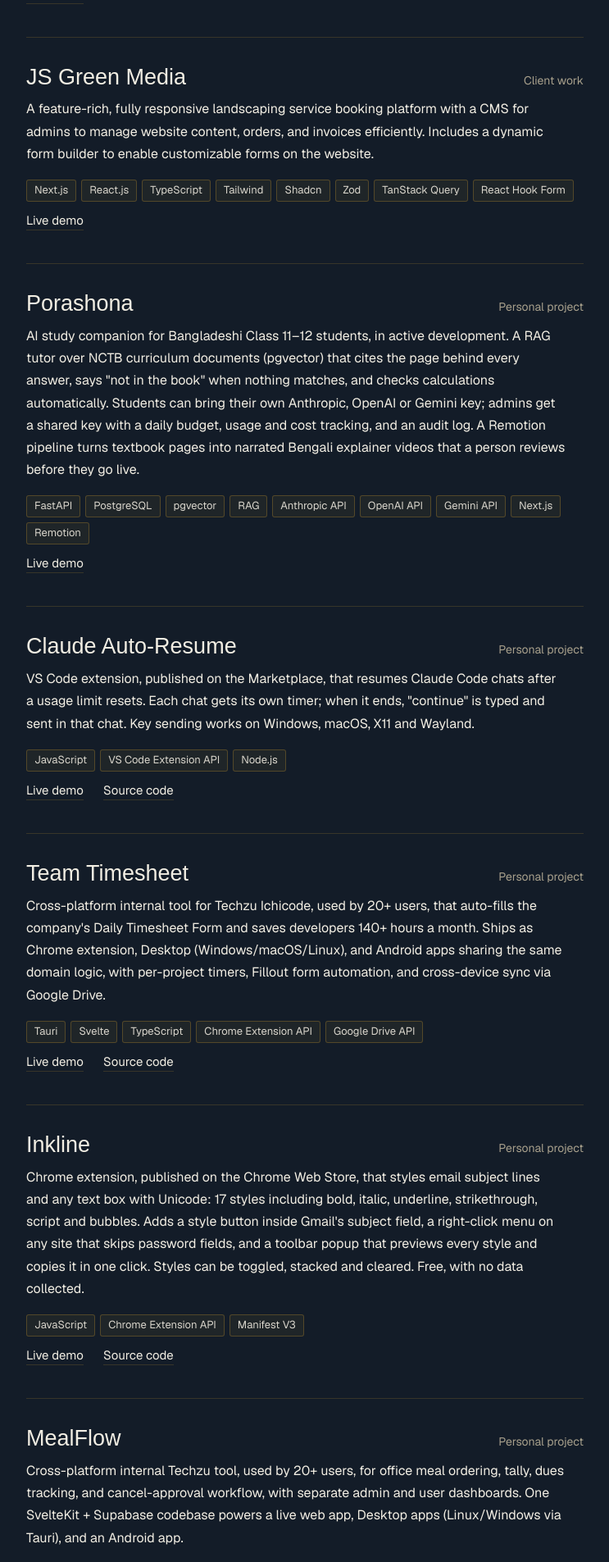
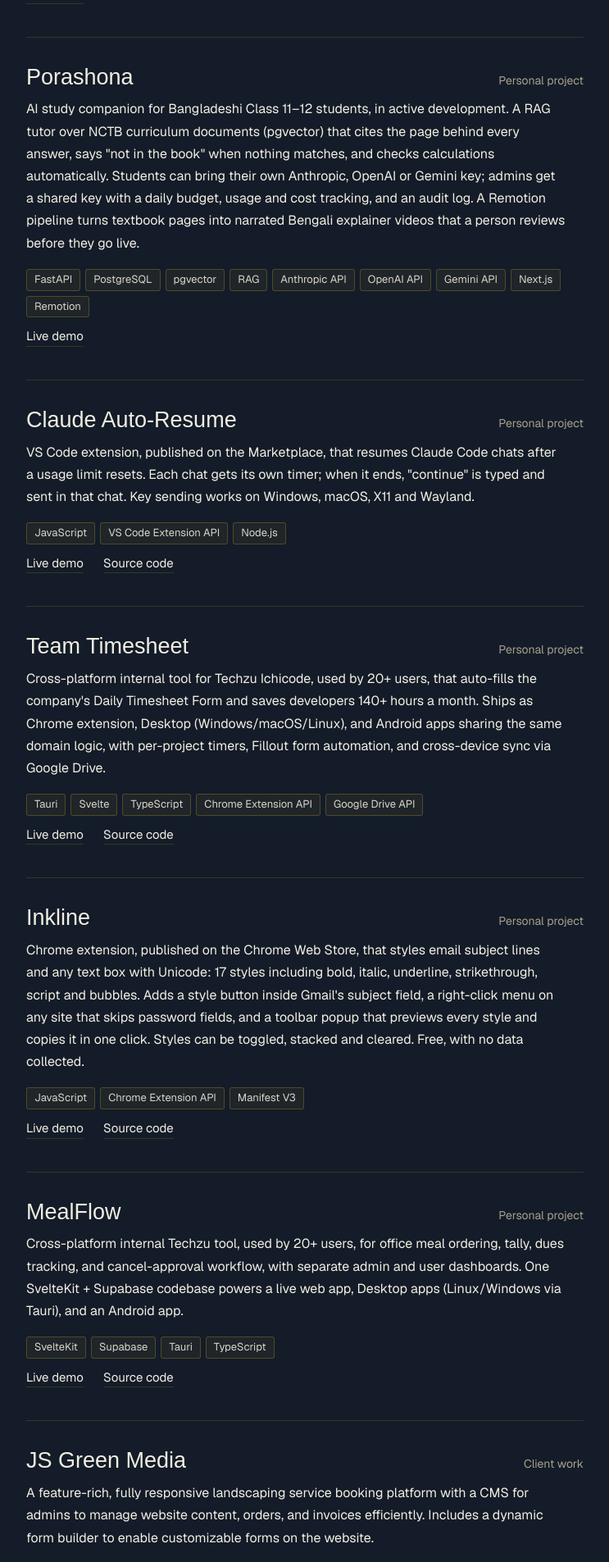
Before and after one commit to Srabon444/portfolio, a Next.js app: page /pro in a window 1280 px wide. Shown: the part 3421-5326 px from the top of the page at 82% size, without its empty margins (388-1131 px from the left). Built offline with nearby package versions, Linux system fonts and the light colour scheme; a web font is replaced by a local one.

Commit message:
Move JS Green Media to the end of the projects list

```diff
--- a/src/data/portfolioData.ts
+++ b/src/data/portfolioData.ts
@@ -141,17 +141,6 @@ export const projects: Project[] = [
     hobby: false,
   },
   {
-    id: 2,
-    title: "JS Green Media",
-    description: "A feature-rich, fully responsive landscaping service booking platform with a CMS for admins to manage website content, orders, and invoices efficiently. Includes a dynamic form builder to enable customizable forms on the website.",
-    technologies: ["Next.js", "React.js", "TypeScript", "Tailwind", "Shadcn", "Zod", "TanStack Query", "React Hook Form"],
-    image: "/images/js-green.png",
-    demoLink: "https://jsgreenmedia.com/",
-    codeLink: "",
-    work: true,
-    hobby: false,
-  },
-  {
     id: 5,
     title: "Porashona",
     description: "AI study companion for Bangladeshi Class 11–12 students, in active development. A RAG tutor over NCTB curriculum documents (pgvector) that cites the page behind every answer, says \"not in the book\" when nothing matches, and checks calculations automatically. Students can bring their own Anthropic, OpenAI or Gemini key; admins get a shared key with a daily budget, usage and cost tracking, and an audit log. A Remotion pipeline turns textbook pages into narrated Bengali explainer videos that a person reviews before they go live.",
@@ -205,6 +194,17 @@ export const projects: Project[] = [
     codeLink: "https://github.com/Srabon444/meal-flow",
     work: false,
     hobby: true,
+  },
+  {
+    id: 2,
+    title: "JS Green Media",
+    description: "A feature-rich, fully responsive landscaping service booking platform with a CMS for admins to manage website content, orders, and invoices efficiently. Includes a dynamic form builder to enable customizable forms on the website.",
+    technologies: ["Next.js", "React.js", "TypeScript", "Tailwind", "Shadcn", "Zod", "TanStack Query", "React Hook Form"],
+    image: "/images/js-green.png",
+    demoLink: "https://jsgreenmedia.com/",
+    codeLink: "",
+    work: true,
+    hobby: false,
   },
 ];
 
```
